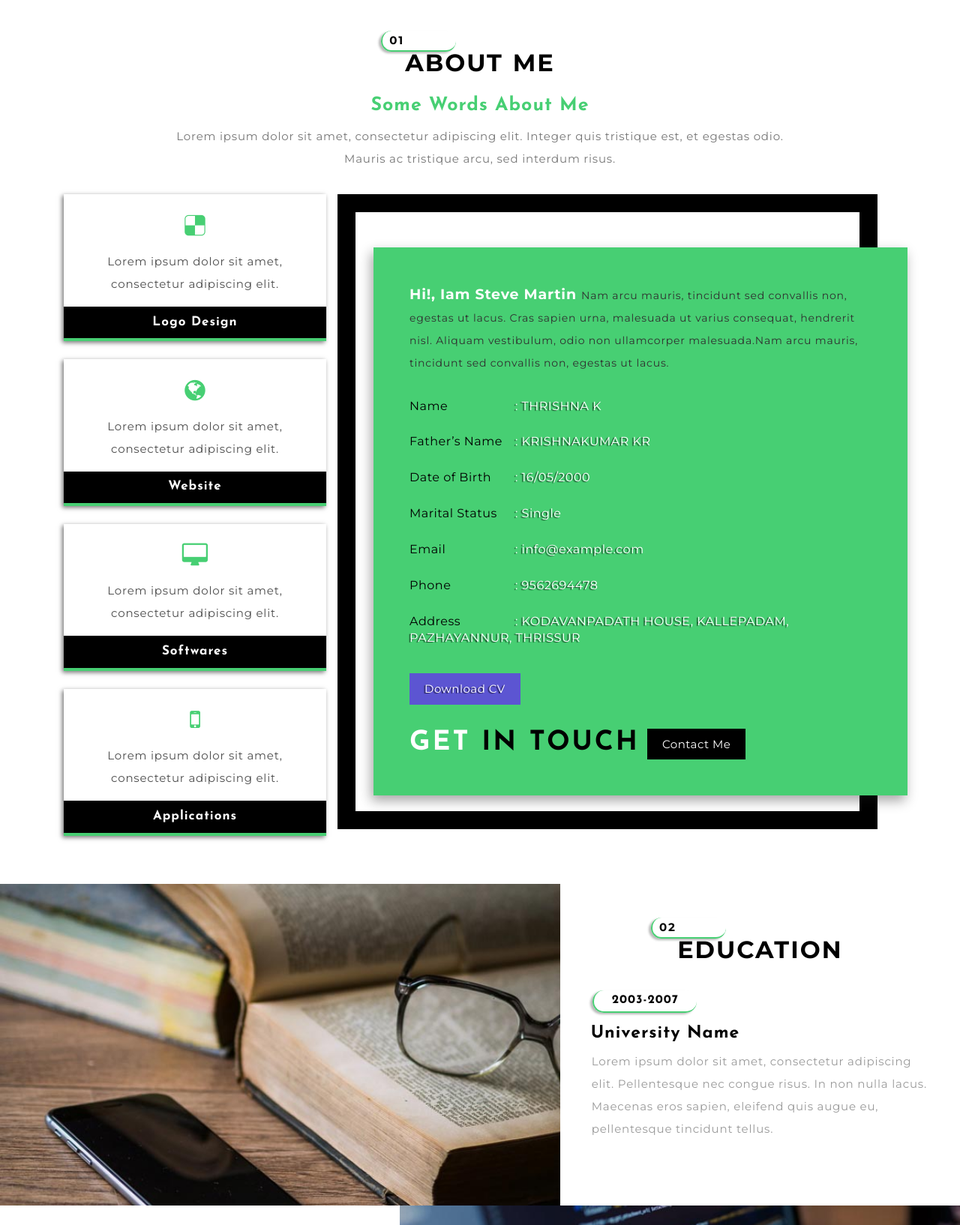
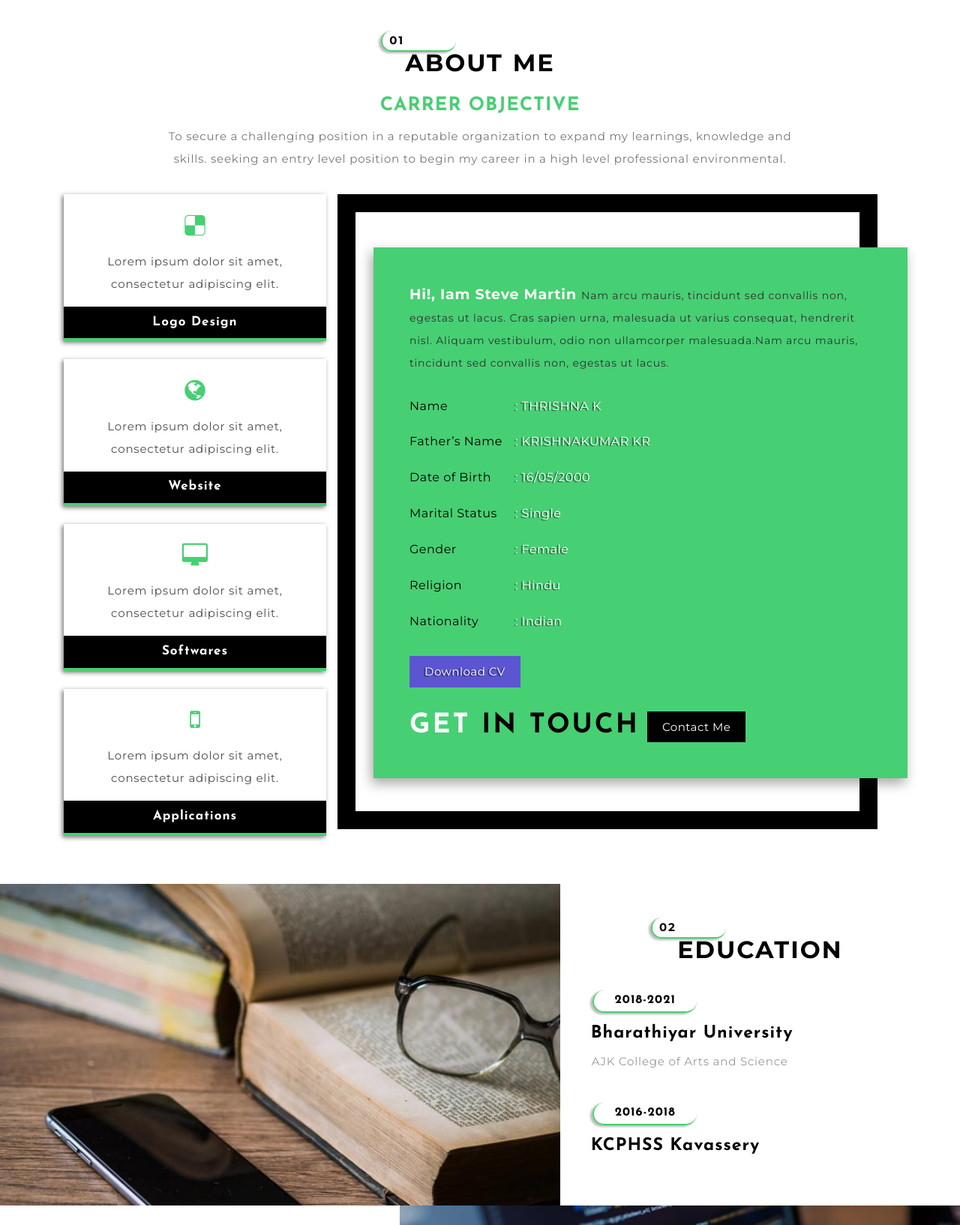
Before and after one commit to ANILSANKAR/my.github.io, a plain HTML site: page index.html in a window 1280 px wide. Shown: the part 720-2354 px from the top of the page at 75% size. Drawn offline with Linux system fonts and the light colour scheme.

Commit message:
address changed

```diff
--- a/index.html
+++ b/index.html
@@ -8,7 +8,7 @@ License URL: http://creativecommons.org/licenses/by/3.0/
 <html lang="en">
 
 <head>
-	<title>Apt Resume a Personal Category Bootstrap Responsive website Template | Home :: w3layouts</title>
+	<title>Personal website of Thrishna | Home </title>
 	<!-- Meta Tags -->
 	<meta name="viewport" content="width=device-width, initial-scale=1">
 	<meta http-equiv="Content-Type" content="text/html; charset=utf-8" />
@@ -44,7 +44,7 @@ Smartphone Compatible web template, free webdesigns for Nokia, Samsung, LG, Sony
 
 				<div class="header-bottom-agileits">
 					<div class="w3-logo">
-						<h1><a href="index.html">Apt Resume<span class="sub-logo">Apt Resume</span></a></h1>
+						<h1><a href="index.html">Resume of Thrishna K<span class="sub-logo">Resume of Thrishna</span></a></h1>
 					</div>
 					<!-- navigation -->
 					<nav class="navbar navbar-default shift">
@@ -81,8 +81,8 @@ Smartphone Compatible web template, free webdesigns for Nokia, Samsung, LG, Sony
 			<!-- //header -->
 			<div class="banner-text-w3-agileits">
 				<h5>Hi, I'm</h5>
-				<h2><span>S</span>teve <span>M</span>artin</h2>
-				<p>Web Designer & Director</p>
+				<h2><span>T</span>hrishna <span>K</span></h2>
+				<p>Web Developer</p>
 				<div class="botton">
 					<a href="#about" class="scroll">About me <span class="fa fa-caret-right"></span></a>
 				</div>
@@ -99,9 +99,10 @@ Smartphone Compatible web template, free webdesigns for Nokia, Samsung, LG, Sony
 					<div class="clearfix"></div>
 				</div>
 				<div class="about-top">
-					<h3 class="subheading-agileits-w3layouts">Some words about me</h3>
-					<p class="para-agileits-w3layouts">Lorem ipsum dolor sit amet, consectetur adipiscing elit. Integer quis tristique est, et egestas odio. Mauris ac tristique
-						arcu, sed interdum risus. </p>
+					<h3 class="subheading-agileits-w3layouts">CARRER OBJECTIVE</h3>
+					<p class="para-agileits-w3layouts">To secure a challenging position in a reputable organization to expand
+my learnings, knowledge and skills. seeking an entry level position to
+begin my career in a high level professional environmental.</p>
 				</div>
 			</div>
 			<div class="col-md-4 about-left-agileits">
@@ -141,10 +142,10 @@ Smartphone Compatible web template, free webdesigns for Nokia, Samsung, LG, Sony
 						<li><span>Father’s Name</span>: KRISHNAKUMAR KR</li>
 						<li><span>Date of Birth</span>: 16/05/2000</li>
 						<li><span>Marital Status</span>: Single</li>
-						<li><span>Email</span>: <a href="thrishna165@gmail.com">info@example.com</a></li>
-						<li><span>Phone</span>: 9562694478</li>
+						<li><span>Gender</span>: Female</li>
+						<li><span>Religion</span>: Hindu</li>
+						<li><span>Nationality</span>: Indian</li>
 
-						<li><span>Address</span>: KODAVANPADATH HOUSE, KALLEPADAM, PAZHAYANNUR, THRISSUR</li>
 						<li><a href="https://drive.google.com/file/d/150CUdYdgRsAIOKoKSB04W14Vu3LT202W/view?usp=drivesdk" class="botton-w3ls">Download CV</a>
 						</li>
 					</ul>
@@ -175,21 +176,21 @@ Smartphone Compatible web template, free webdesigns for Nokia, Samsung, LG, Sony
 				<div class="scrollbar agileits w3layouts" id="style-2">
 					<div class="activity-row agileits w3layouts">
 						<div class="activity-img agileits w3layouts">
-							<h6>2003-2007</h6>
+							<h6>2018-2021</h6>
 						</div>
 						<div class="activity-desc agileits w3layouts">
-							<h5>University Name</h5>
-							<p class="para-agileits-w3layouts">Lorem ipsum dolor sit amet, consectetur adipiscing elit. Pellentesque nec congue risus. In non nulla lacus. Maecenas
-								eros sapien, eleifend quis augue eu, pellentesque tincidunt tellus.</p>
+							<h5>Bharathiyar
+University</h5>
+							<p class="para-agileits-w3layouts">AJK College of Arts and Science</p>
 						</div>
 						<div class="clearfix"></div>
 					</div>
 					<div class="activity-row agileits w3layouts">
 						<div class="activity-img agileits w3layouts">
-							<h6>2001-2003</h6>
+							<h6>2016-2018</h6>
 						</div>
 						<div class="activity-desc agileits w3layouts">
-							<h5>College Name</h5>
+							<h5>KCPHSS Kavassery</h5>
 							<p class="para-agileits-w3layouts">Lorem ipsum dolor sit amet, consectetur adipiscing elit. Pellentesque nec congue risus. In non nulla lacus. Maecenas
 								eros sapien, eleifend quis augue eu, pellentesque tincidunt tellus.</p>
 						</div>
```
